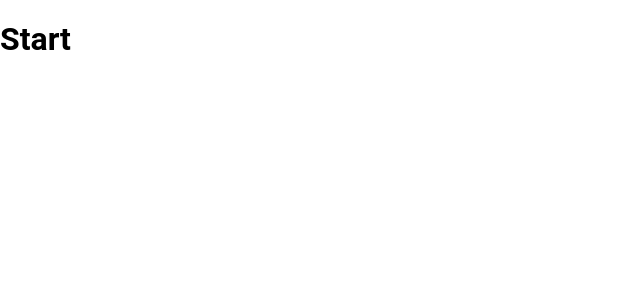
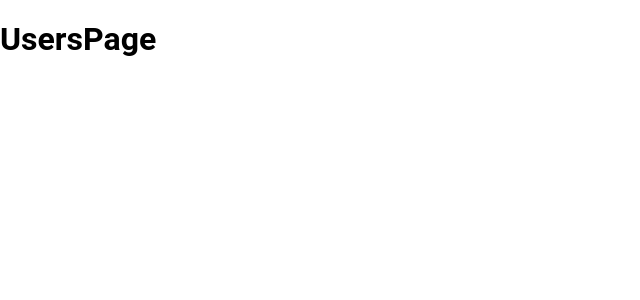
Before and after one commit to maybe-skiFF/forum-task, a React (Vite) app: page / in a window 1280 px wide. Shown: the top 300 px of the page, without its empty margins (0-640 px from the left). Built offline with nearby package versions, Linux system fonts and the light colour scheme.

Commit message:
feat: add base routs

```diff
--- a/src/App.tsx
+++ b/src/App.tsx
@@ -1,5 +1,9 @@
+import { RouterProvider } from 'react-router-dom';
 import './App.css';
+import { router } from './router/router';
+
 const App = () => {
-  return <h1>Start</h1>;
+  return <RouterProvider router={router} />;
 };
+
 export default App;
--- /dev/null
+++ b/src/pages/PostsPage/PostsPage.tsx
@@ -0,0 +1,5 @@
+const PostsPage = () => {
+  return <h1>PostsPage</h1>;
+};
+
+export { PostsPage };
--- /dev/null
+++ b/src/pages/UsersPage/UsersPage.tsx
@@ -0,0 +1,5 @@
+const UsersPage = () => {
+  return <h1>UsersPage</h1>;
+};
+
+export { UsersPage };
--- /dev/null
+++ b/src/router/router.tsx
@@ -0,0 +1,27 @@
+import { createBrowserRouter } from 'react-router-dom';
+import { UsersPage } from '../pages/UsersPage/UsersPage';
+import { PostsPage } from '../pages/PostsPage/PostsPage';
+
+const router = createBrowserRouter(
+  [
+    {
+      path: '/',
+      element: <UsersPage />,
+    },
+    {
+      path: '/posts',
+      element: <PostsPage />,
+    },
+  ],
+  {
+    future: {
+      v7_relativeSplatPath: true,
+      v7_fetcherPersist: true,
+      v7_normalizeFormMethod: true,
+      v7_partialHydration: true,
+      v7_skipActionErrorRevalidation: true,
+    },
+  },
+);
+
+export { router };
```
Also changed, not shown: package.json (+4 -3 lines), 1 other file (tests, documents, lock files or other folders).
